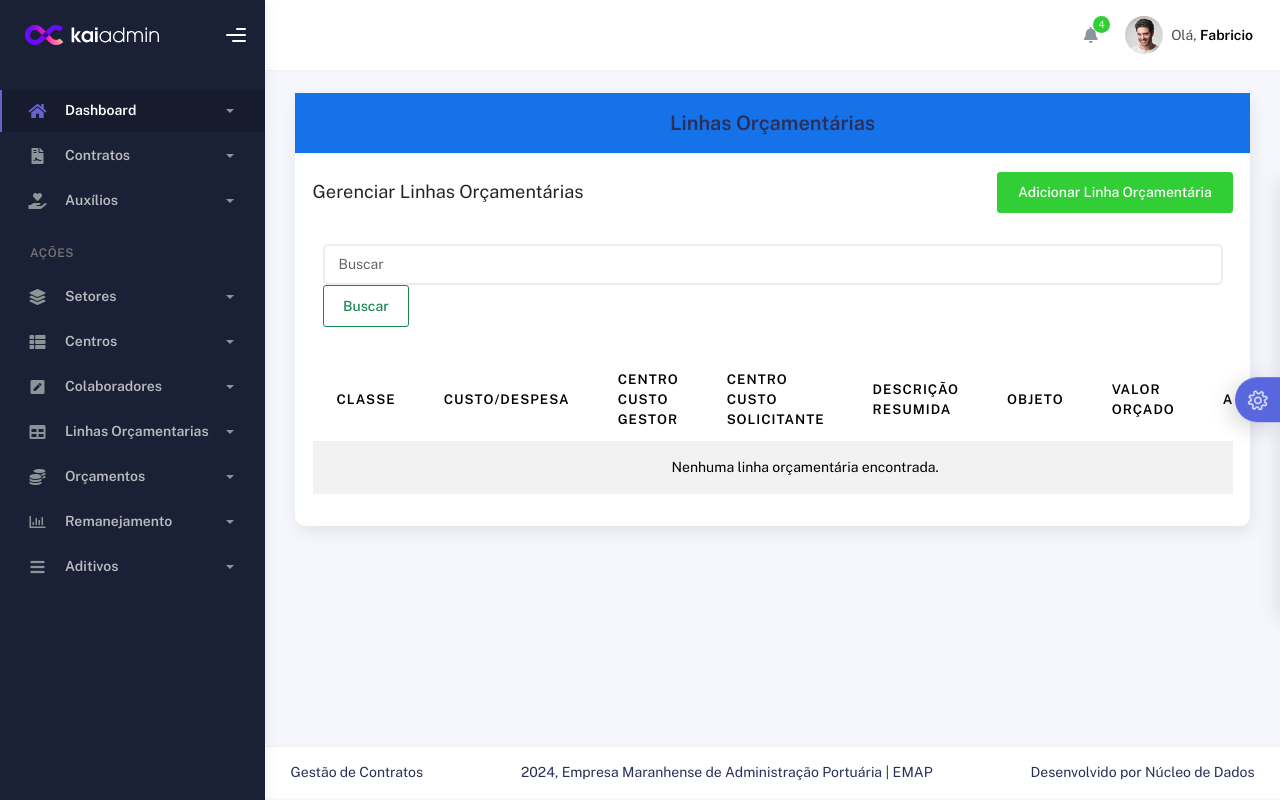
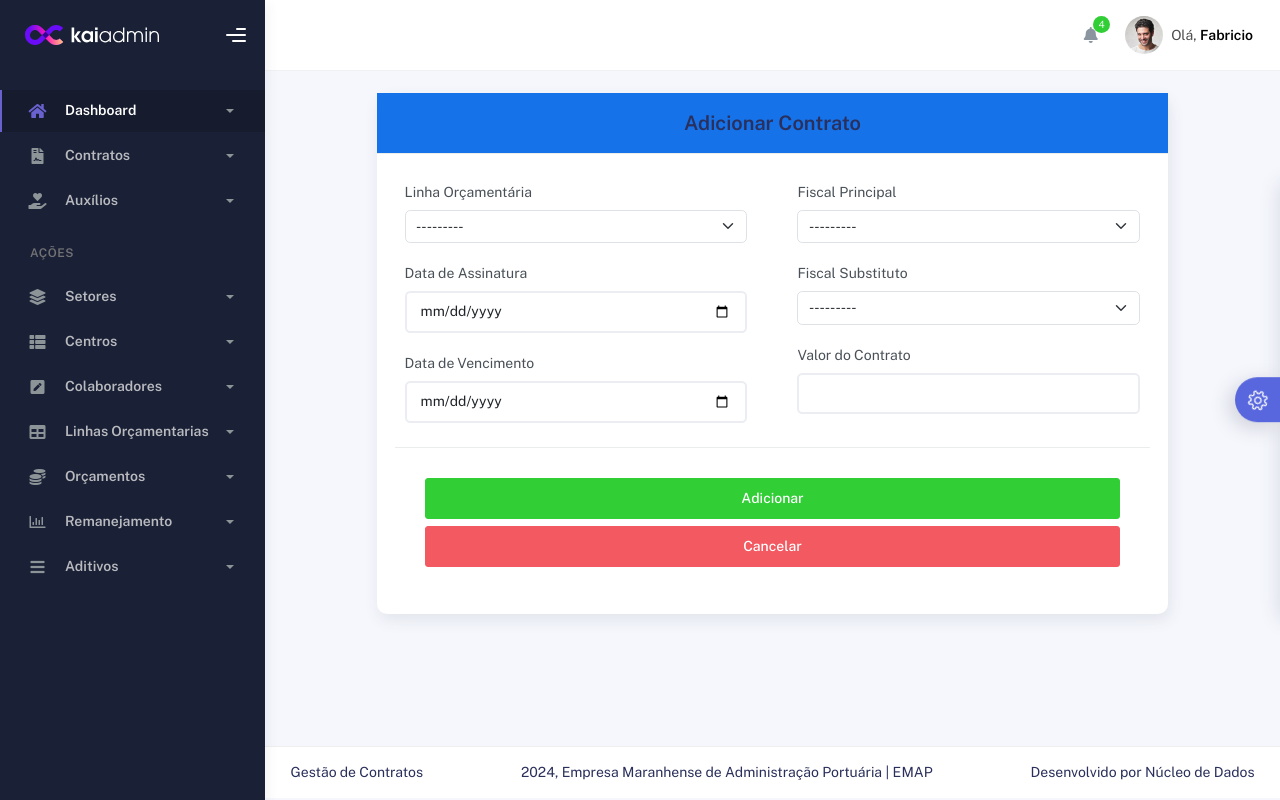
Before and after one commit to DaniloDalessandro/ccdop, a Django app: page /contratos/novo-contrato/ in a window 1280 px wide. Run offline with Django 5.2, Linux system fonts and the light colour scheme; data comes from the database, SQL or seed files in the repository; data that the repository does not hold is empty; some libraries are stand-ins or nearby versions.

Commit message:
ajuste em contratos

```diff
--- a/contract/forms.py
+++ b/contract/forms.py
@@ -74,12 +74,6 @@ class CoordenacaoForm(forms.ModelForm):
         }
 
 # =========================================================================================================================
-
-from django import forms
-from .models import Colaborador
-
-from django import forms
-from .models import Colaborador
 
 class ColaboradorForm(forms.ModelForm):
     class Meta:
--- a/contract/models.py
+++ b/contract/models.py
@@ -77,7 +77,7 @@ class Colaborador(models.Model):
     email = models.EmailField(max_length=50,null=True, blank=True)
 
     def __str__(self):
-        return self.nome_completo
+        return self.nome_completo or "Colaborador sem Nome"
 
     class Meta:
         verbose_name = 'Colaborador'
@@ -424,7 +424,7 @@ class Contrato(models.Model):
                 )
 
     def __str__(self):
-        return self.numero_protocolo
+        return self.descricao or "Linha Orçamentária sem Descrição"
 
 
 class Prestacao(models.Model):
--- a/contract/templates/contratos/contrato_form.html
+++ b/contract/templates/contratos/contrato_form.html
@@ -3,133 +3,54 @@
 {% block 'conteudo' %}
 <div class="container">
     <div class="page-inner">
-        <div class="row">
-            <div class="col-md-12">
-                <div class="card mb-4">
-                    <div class="card-header bg-primary text-white">
-                        <h4 class="card-title text-center">Linhas Orçamentárias</h4>
+        <div class="row justify-content-center">
+            <div class="col-lg-10">
+                <div class="card">
+                    <div class="card-header bg-primary text-white text-center">
+                        <h4 class="card-title mb-0">{% if form.instance.pk %}Editar{% else %}Adicionar{% endif %} Contrato</h4>
                     </div>
                     <div class="card-body">
-                        <!-- Header with Title and Add Button -->
-                        <div class="d-flex justify-content-between align-items-center mb-4">
-                            <h5 class="mb-0">Gerenciar Linhas Orçamentárias</h5>
-                            <a href="{% url 'linhaorcamentaria_create' %}" class="btn btn-success">Adicionar Linha Orçamentária</a>
-                        </div>
-
-                        <!-- Search Form -->
-                        <form class="form-inline mb-4" method="get" action="{% url 'linhaorcamentaria_list' %}">
-                            <div class="form-group w-100">
-                                <input class="form-control flex-grow-1 mr-2" type="search" name="search" placeholder="Buscar" aria-label="Buscar">
-                                <button class="btn btn-outline-success" type="submit">Buscar</button>
+                        <form method="post">
+                            {% csrf_token %}
+                            <div class="row">
+                                <div class="col-md-6">
+                                    <div class="form-group">
+                                        <label for="id_linha_orcamentaria">Linha Orçamentária</label>
+                                        {{ form.linha_orcamentaria }}
+                                    </div>
+                                    <div class="form-group">
+                                        <label for="id_data_assinatura">Data de Assinatura</label>
+                                        {{ form.data_assinatura }}
+                                    </div>
+                                    <div class="form-group">
+                                        <label for="id_data_vencimento">Data de Vencimento</label>
+                                        {{ form.data_vencimento }}
+                                    </div>
+                                </div>
+                                <div class="col-md-6">
+                                    <div class="form-group">
+                                        <label for="id_fiscal_principal">Fiscal Principal</label>
+                                        {{ form.fiscal_principal }}
+                                    </div>
+                                    <div class="form-group">
+                                        <label for="id_fiscal_substituto">Fiscal Substituto</label>
+                                        {{ form.fiscal_substituto }}
+                                    </div>
+                                    <div class="form-group">
+                                        <label for="id_valor_contrato">Valor do Contrato</label>
+                                        {{ form.valor_contrato }}
+                                    </div>
+                                </div>
+                            </div>
+                            <div class="card-action mt-3">
+                                <button type="submit" class="btn btn-success w-100">{% if form.instance.pk %}Salvar{% else %}Adicionar{% endif %}</button>
+                                <a href="{% url 'contrato-list' %}" class="btn btn-danger w-100 mt-2">Cancelar</a>
                             </div>
                         </form>
-
-                        <!-- Table for Budget Lines -->
-                        <div class="table-responsive">
-                            <table class="table table-striped">
-                                <thead>
-                                    <tr>
-                                        <th>Classe</th>
-                                        <th>Custo/Despesa</th>
-                                        <th>Centro Custo Gestor</th>
-                                        <th>Centro Custo Solicitante</th>
-                                        <th>Descrição Resumida</th>
-                                        <th>Objeto</th>
-                                        <th>Valor Orçado</th>
-                                        <th class="text-center">Ações</th>
-                                    </tr>
-                                </thead>
-                                <tbody>
-                                    {% for linha in linhaorcamentarias %}
-                                    <tr>
-                                        <td>{{ linha.get_classe_display }}</td>
-                                        <td>{{ linha.get_custo_despesa_display }}</td>
-                                        <td>{{ linha.centro_custo_gestor }}</td>
-                                        <td>{{ linha.centro_custo_solicitante }}</td>
-                                        <td>{{ linha.descricao_resumida }}</td>
-                                        <td>{{ linha.objeto }}</td>
-                                        <td>{{ linha.valor_orcado }}</td>
-                                        <td class="text-center">
-                                            <a href="{% url 'linhaorcamentaria_detail' linha.pk %}" class="btn btn-info btn-sm">Detalhes</a>
-                                            <a href="{% url 'linhaorcamentaria_update' linha.pk %}" class="btn btn-warning btn-sm">Editar</a>
-                                            <a href="{% url 'linhaorcamentaria_delete' linha.pk %}" class="btn btn-danger btn-sm">Excluir</a>
-                                        </td>
-                                    </tr>
-                                    {% empty %}
-                                    <tr>
-                                        <td colspan="8" class="text-center">Nenhuma linha orçamentária encontrada.</td>
-                                    </tr>
-                                    {% endfor %}
-                                </tbody>
-                            </table>
-                        </div>
-
-                        <!-- Pagination -->
-                        <div class="d-flex justify-content-center">
-                            {% if is_paginated %}
-                            <nav aria-label="Page navigation">
-                                <ul class="pagination">
-                                    {% if page_obj.has_previous %}
-                                    <li class="page-item">
-                                        <a class="page-link" href="?page=1{% if request.GET.search %}&search={{ request.GET.search }}{% endif %}" aria-label="Primeira">
-                                            <span aria-hidden="true">&laquo;&laquo;</span>
-                                            <span class="sr-only">Primeira</span>
-                                        </a>
-                                    </li>
-                                    <li class="page-item">
-                                        <a class="page-link" href="?page={{ page_obj.previous_page_number }}{% if request.GET.search %}&search={{ request.GET.search }}{% endif %}" aria-label="Anterior">
-                                            <span aria-hidden="true">&laquo;</span>
-                                            <span class="sr-only">Anterior</span>
-                                        </a>
-                                    </li>
-                                    {% endif %}
-                                    {% for num in paginator.page_range %}
-                                    {% if num == page_obj.number %}
-                                    <li class="page-item active"><span class="page-link">{{ num }} <span class="sr-only">(atual)</span></span></li>
-                                    {% else %}
-                                    <li class="page-item"><a class="page-link" href="?page={{ num }}{% if request.GET.search %}&search={{ request.GET.search }}{% endif %}">{{ num }}</a></li>
-                                    {% endif %}
-                                    {% endfor %}
-                                    {% if page_obj.has_next %}
-                                    <li class="page-item">
-                                        <a class="page-link" href="?page={{ page_obj.next_page_number }}{% if request.GET.search %}&search={{ request.GET.search }}{% endif %}" aria-label="Próxima">
-                                            <span aria-hidden="true">&raquo;</span>
-                                            <span class="sr-only">Próxima</span>
-                                        </a>
-                                    </li>
-                                    <li class="page-item">
-                                        <a class="page-link" href="?page={{ paginator.num_pages }}{% if request.GET.search %}&search={{ request.GET.search }}{% endif %}" aria-label="Última">
-                                            <span aria-hidden="true">&raquo;&raquo;</span>
-                                            <span class="sr-only">Última</span>
-                                        </a>
-                                    </li>
-                                    {% endif %}
-                                </ul>
-                            </nav>
-                            {% endif %}
-                        </div>
                     </div>
                 </div>
             </div>
         </div>
     </div>
 </div>
-
-<script>
-    var dropdowns = document.getElementsByClassName("dropdown-btn");
-    for (var i = 0; i < dropdowns.length; i++) {
-        dropdowns[i].addEventListener("click", function() {
-            this.classList.toggle("active");
-            var dropdownContent = this.nextElementSibling;
-            if (dropdownContent.style.display === "block") {
-                dropdownContent.style.display = "none";
-            } else {
-                dropdownContent.style.display = "block";
-            }
-        });
-    }
-</script>
-<script src="https://code.jquery.com/jquery-3.5.1.slim.min.js"></script>
-<script src="https://cdn.jsdelivr.net/npm/@popperjs/core@2.9.2/dist/umd/popper.min.js"></script>
-<script src="https://stackpath.bootstrapcdn.com/bootstrap/4.5.2/js/bootstrap.min.js"></script>
 {% endblock %}
```
Also changed, not shown: contract/templates/centros/centrodecusto_manage.html (+28 -31 lines).
